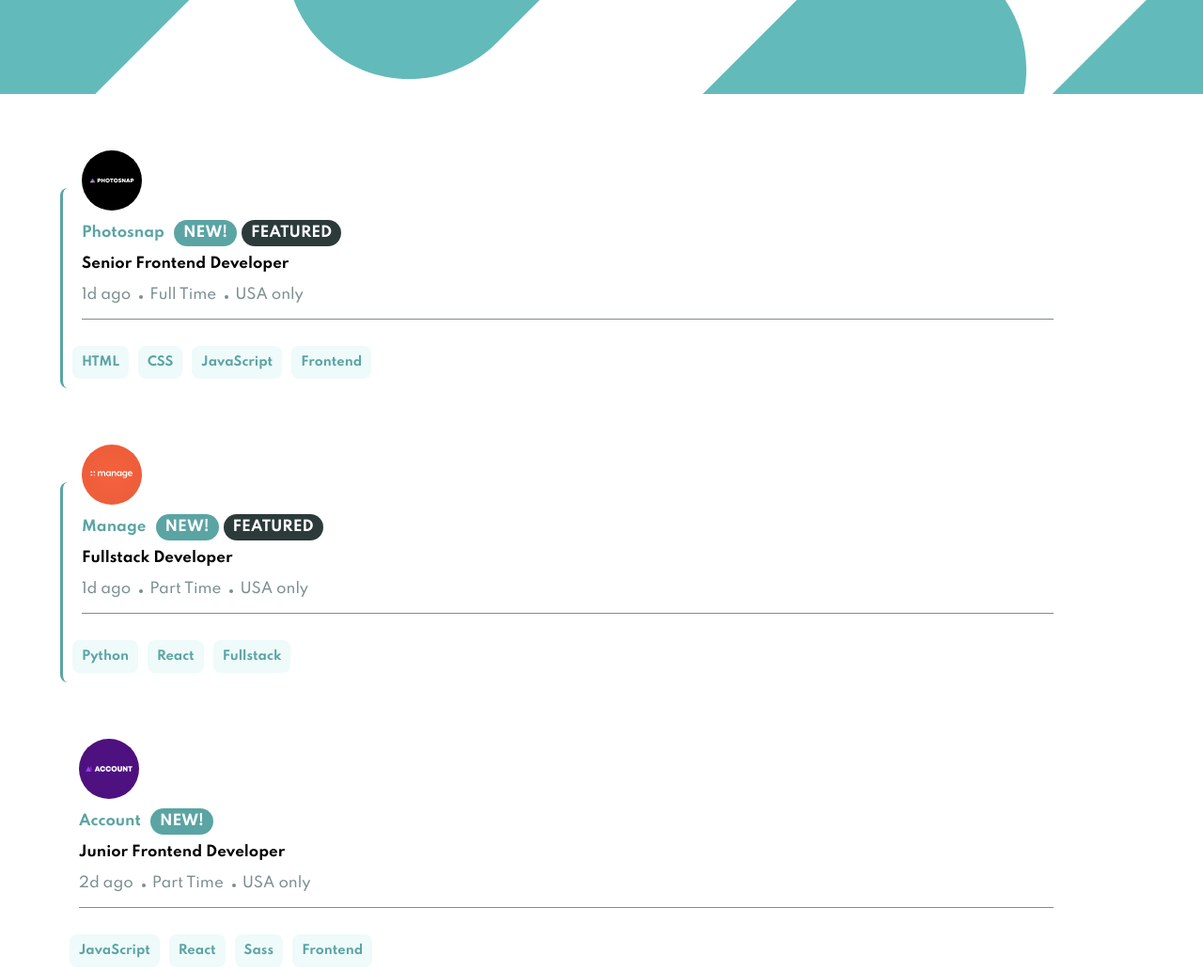
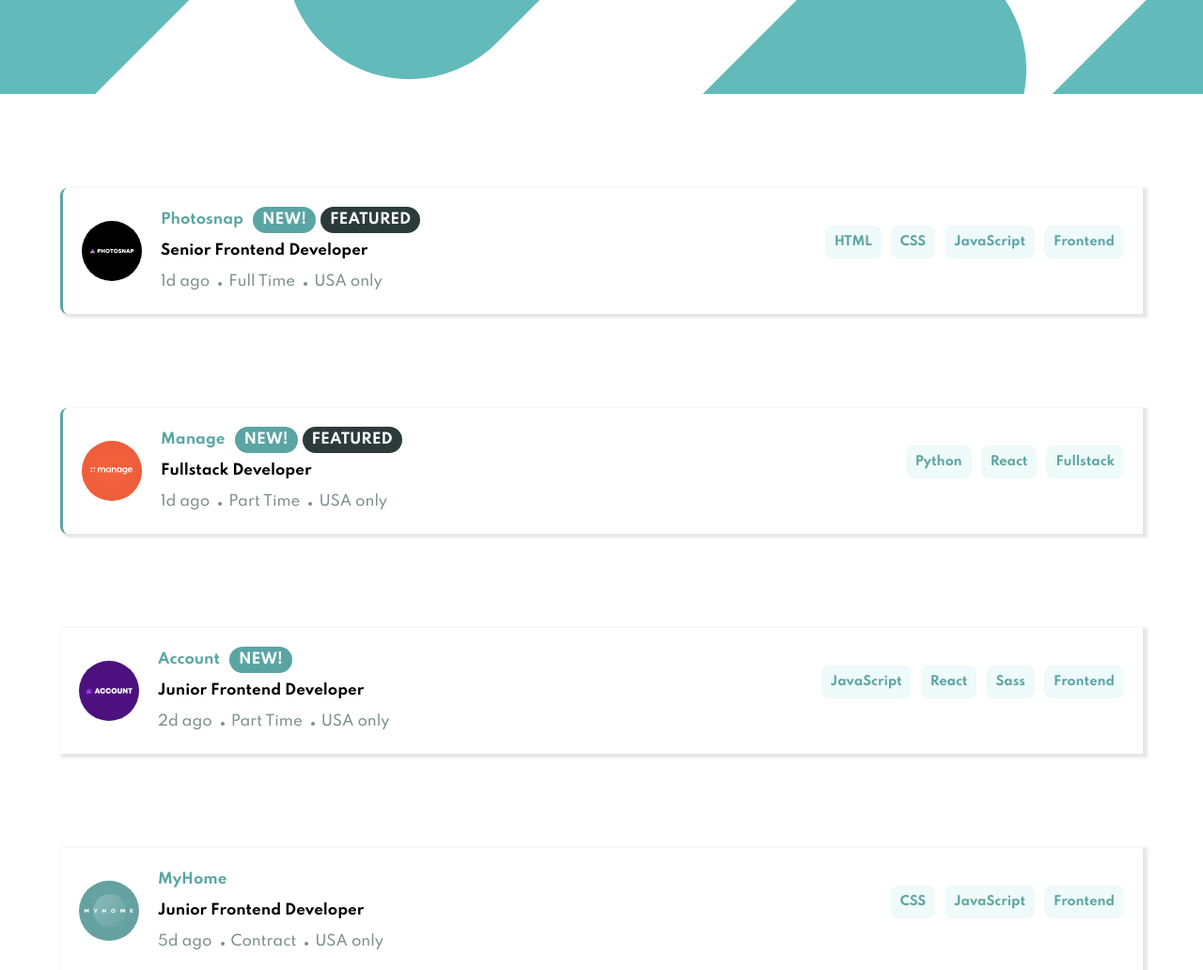
Before and after one commit to junior3874/static-job-listing-master, a website with bundled scripts: page src/index.html in a window 1280 px wide. Shown: the top 1032 px of the page at 94% size. Built offline with nearby package versions, Linux system fonts and the light colour scheme.

Commit message:
finalized responsive page

```diff
--- a/src/styles.css
+++ b/src/styles.css
@@ -122,6 +122,7 @@
   padding: 10px;
   background-color: white;
   position: relative;
+  box-shadow: 3px 2px 3px 2px rgba(0, 0, 0, 0.1);
 }
 
 main .component-job.active {
@@ -259,3 +260,30 @@
   width: 100%;
   text-align: center;
 }
+
+@media (min-width: 700px) {
+  main .component-job {
+    flex-direction: row;
+  }
+
+  main .component-job .job-props .company-image{
+    margin: 0 20px 0 0;
+  }
+
+  main .component-job .job-props{
+    flex-direction: row;
+    align-items: center;
+    justify-content: space-between;
+
+  }
+
+  main .component-job .job-tecnologys{
+    align-items: center;
+    justify-content: flex-end;
+  }
+
+  main .component-job .job-props .job-details .job-especifications::after{
+    display: none;
+  }
+
+}
```
